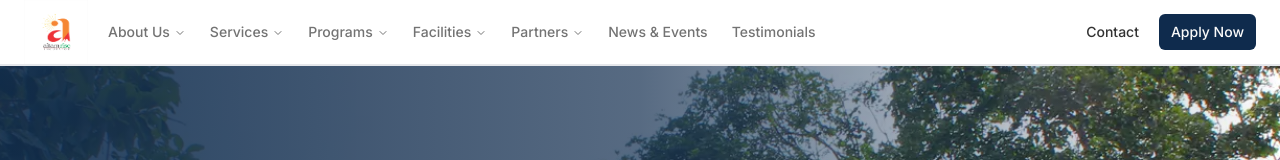
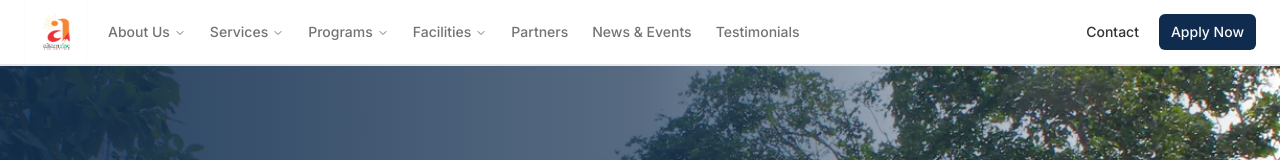
Before and after one commit to S4tyendra/aitam-rise, a React (Vite) app: page / in a window 1280 px wide. Shown: the top 160 px of the page. Built offline with nearby package versions, Linux system fonts and the light colour scheme.

Commit message:
refactor: Simplify Partners menu item in navigation links

```diff
--- a/src/components/navbar.tsx
+++ b/src/components/navbar.tsx
@@ -11,7 +11,8 @@ import {
   MapPin,
   Handshake,
   BookOpen,
-  Star
+  Star,
+  icons
 } from "lucide-react"
 import clsx from "clsx"
 
@@ -100,15 +101,7 @@ const navigationLinks = [
       { href: "/facilities/labs", label: "Labs" },
     ],
   },
-  {
-    label: "Partners",
-    submenu: true,
-    type: "simple",
-    icon: Handshake,
-    items: [
-      { href: "/partners", label: "Partner" },
-    ],
-  },
+  { href: "/partners", label: "Partners", icon: Handshake },
   { href: "/news-events", label: "News & Events", icon: Calendar },
   { href: "/testimonials", label: "Testimonials", icon: Star },
 ]
```
